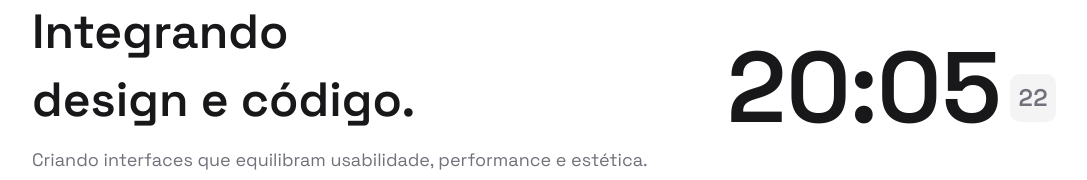
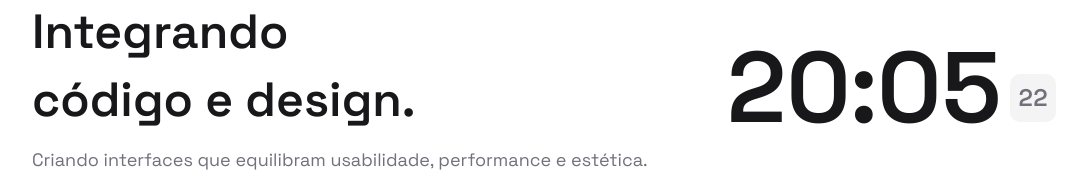
Before and after one commit to ecthon/ecthon-app, a Next.js app: page / in a window 1280 px wide. Shown: the part 211-391 px from the top of the page, without its empty margins (96-1183 px from the left). Built offline with nearby package versions, Linux system fonts and the light colour scheme.

Commit message:
Update hero.tsx

```diff
--- a/components/hero.tsx
+++ b/components/hero.tsx
@@ -29,7 +29,7 @@ export function Hero() {
             <div className="flex flex-col gap-4 mt-8 mb-4 md:my-20">
                 <div className="flex flex-col gap-1 md:gap-2">
                     <p className="text-4xl md:text-5xl md:w-2xs font-semibold text-zinc-900 dark:text-white font-sans leading-tight">Integrando</p>
-                    <p className="text-4xl md:text-5xl font-semibold text-zinc-900 dark:text-white font-sans leading-tight">design e código.</p>
+                    <p className="text-4xl md:text-5xl font-semibold text-zinc-900 dark:text-white font-sans leading-tight">código e design.</p>
                 </div>
                 <p className="text-base md:text-lg text-zinc-500 dark:text-white/60 font-sans max-w-[280px] md:max-w-none">Criando interfaces que equilibram usabilidade, performance e estética.</p>
             </div>
```
